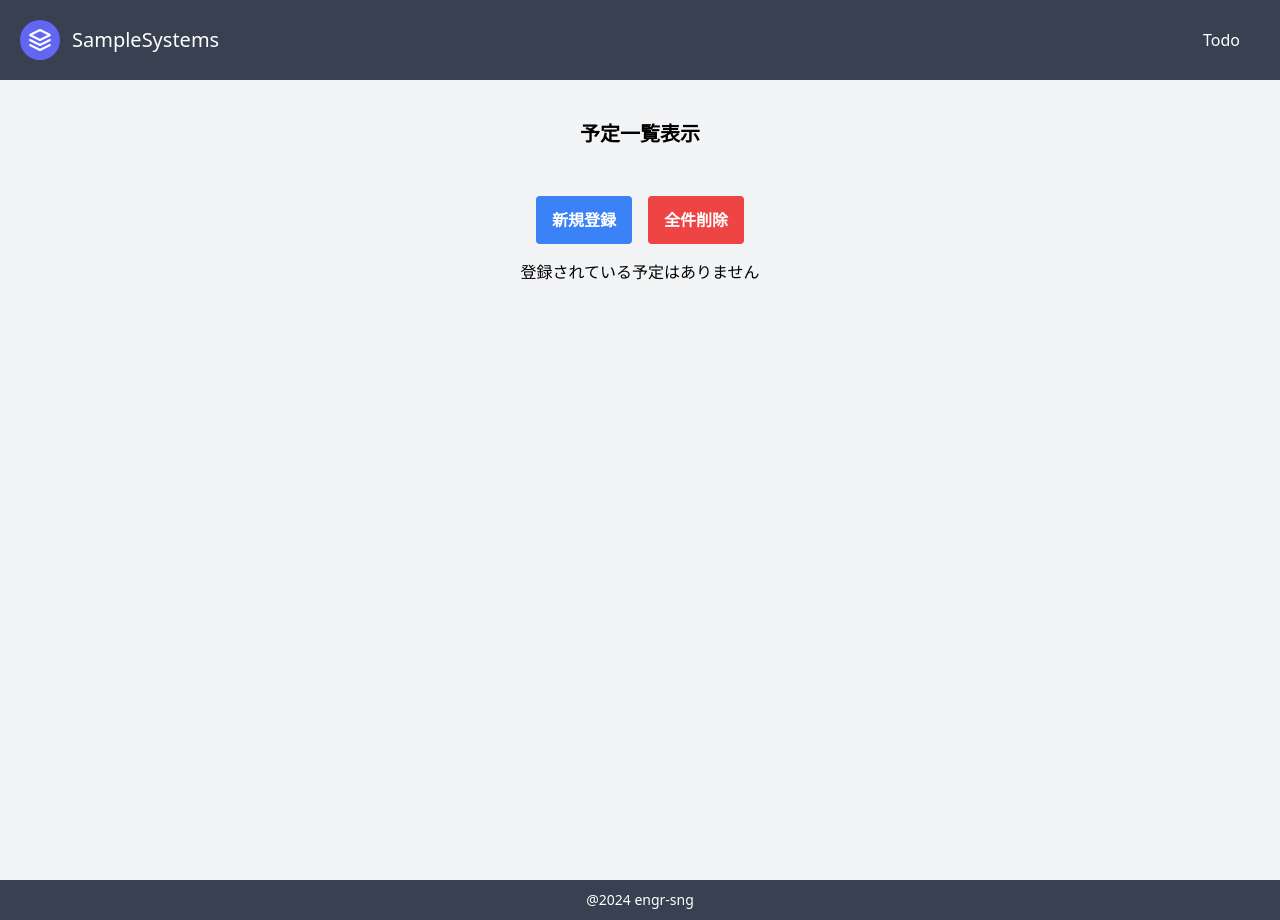
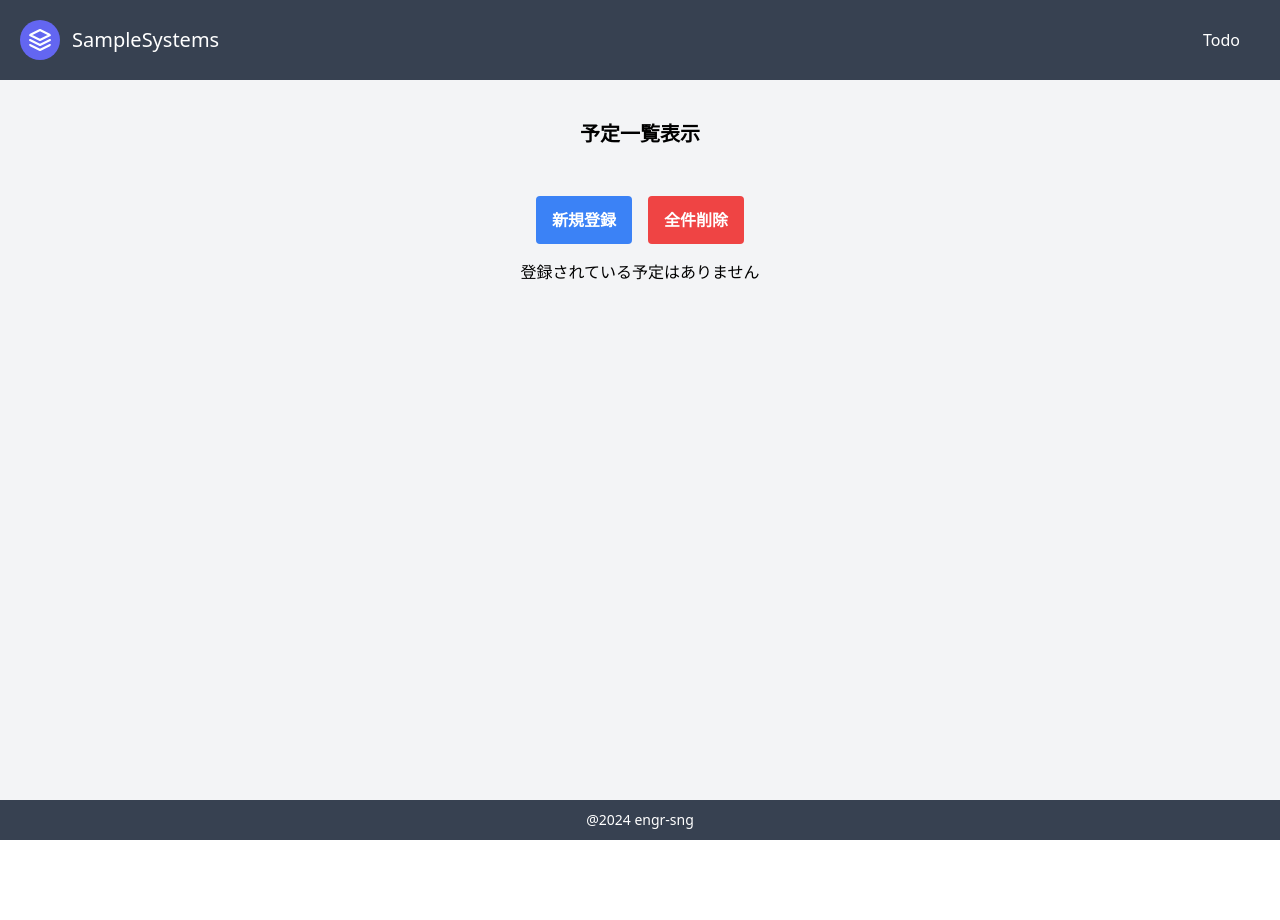
Before and after one commit to m-shimizu-f-50/angular-app-todo, an Angular app: page /todos in a window 1280 px wide. After the commit the page ends 840 px from the top, so only its background shows below. Built offline with nearby package versions, Linux system fonts and the light colour scheme.

Commit message:
ヘッダーコンポーネント修正

```diff
--- a/src/app/app.component.html
+++ b/src/app/app.component.html
@@ -1,5 +1,5 @@
 <app-header></app-header>
-<div class="bg-gray-100 h-screen">
+<div class="bg-gray-100 h-screen pt-20">
   <router-outlet></router-outlet>
 </div>
 <app-footer></app-footer>
--- a/src/app/components/header/header.component.html
+++ b/src/app/components/header/header.component.html
@@ -1,4 +1,4 @@
-<header class="text-white body-font bg-gray-700">
+<header class="fixed w-full text-white body-font bg-gray-700">
   <div
     class="container mx-auto flex flex-wrap p-5 flex-col md:flex-row items-center"
   >
```
